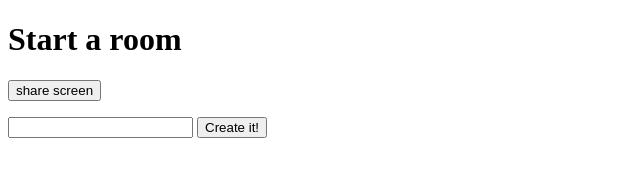
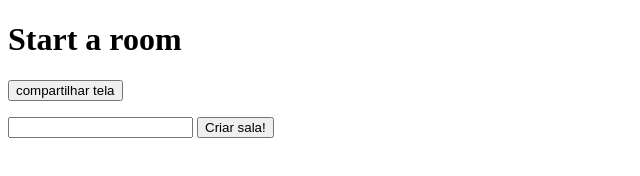
Before and after one commit to lucianosb/protesteseguro, a website: page index.html in a window 1280 px wide. Shown: the full height of the page, 0-640 px from the left. Drawn offline with nearby package versions, Linux system fonts and the light colour scheme; no server answers.

Commit message:
Melhorando as strings da UI

```diff
--- a/index.html
+++ b/index.html
@@ -29,7 +29,7 @@
         <p id="subTitle"></p>
         <form id="createRoom">
             <input id="sessionInput"/>
-            <button type="submit">Create it!</button>
+            <button type="submit">Criar sala!</button>
         </form>
         <div class="videoContainer">
             <video id="localVideo" style="height: 150px;" oncontextmenu="return false;"></video>
@@ -113,7 +113,7 @@
             function setRoom(name) {
                 $('form').remove();
                 $('h1').text(name);
-                $('#subTitle').text('Link to join: ' + location.href);
+                $('#subTitle').text('Link para participar: ' + location.href);
                 $('body').addClass('active');
             }
 
@@ -139,7 +139,7 @@
 
             var button = $('#screenShareButton'),
                 setButton = function (bool) {
-                    button.text(bool ? 'share screen' : 'stop sharing');
+                    button.text(bool ? 'compartilhar tela' : 'parar compartilhamento');
                 };
             webrtc.on('localScreenStopped', function () {
                 setButton(true);
```
